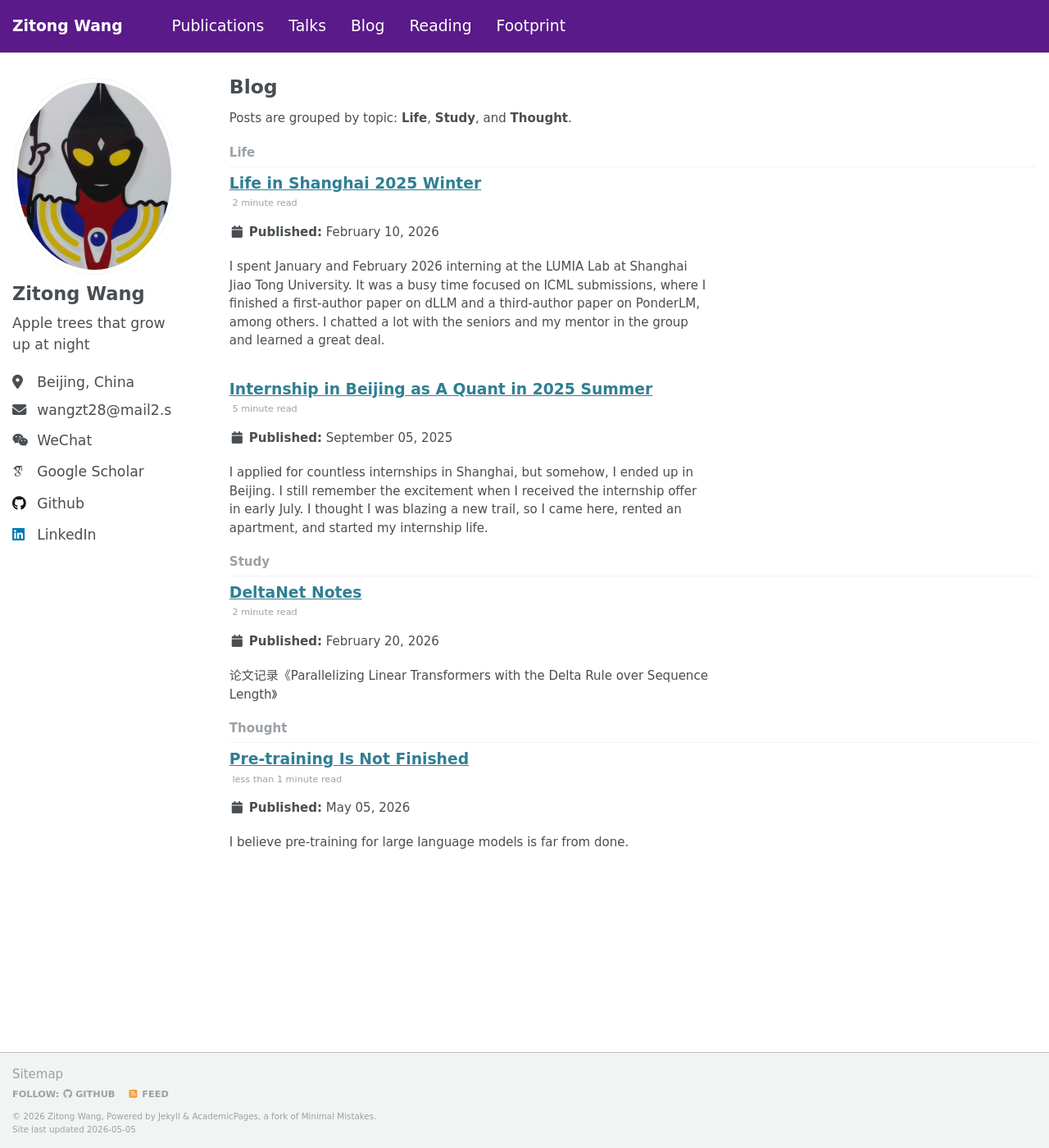
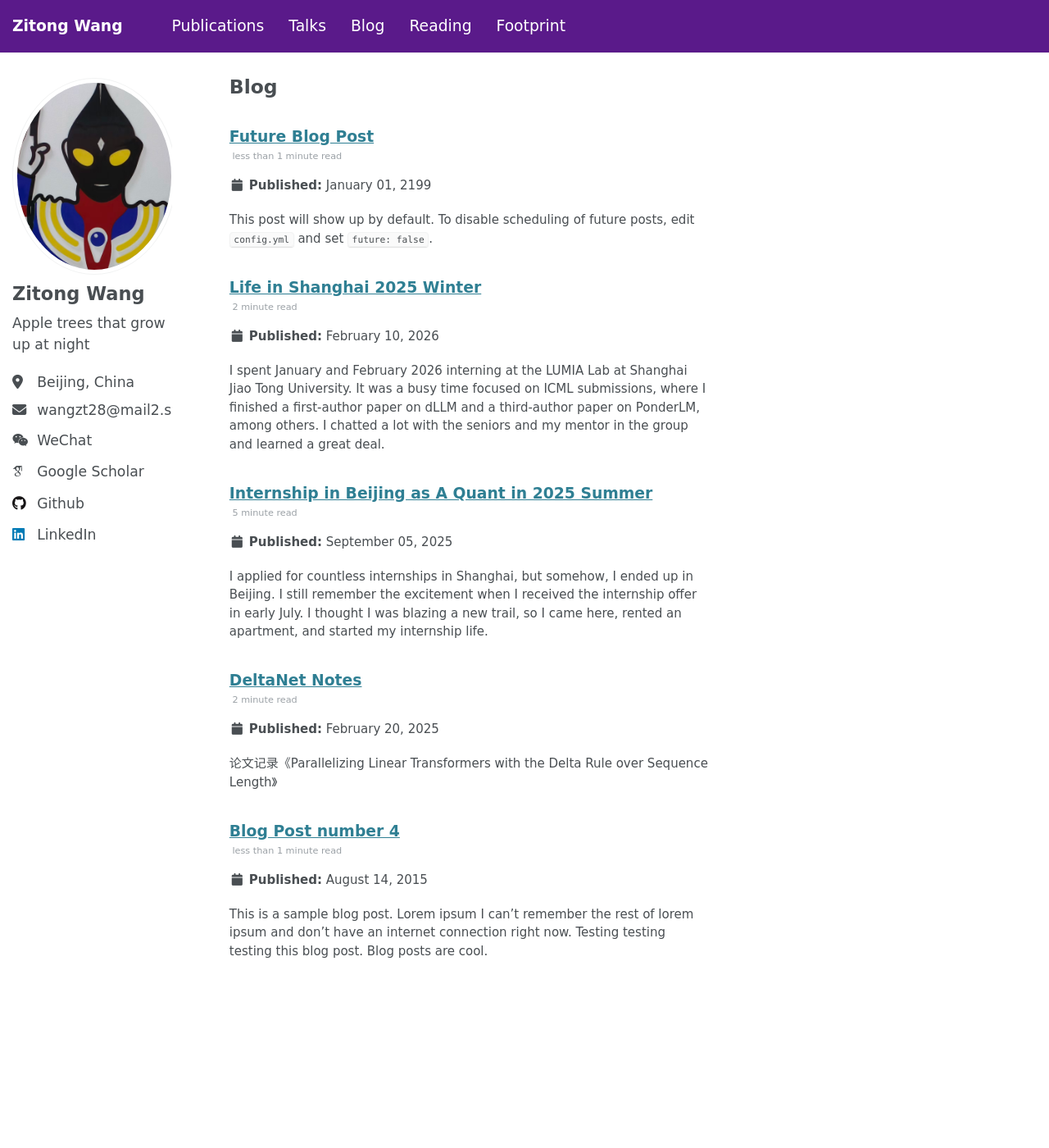
Before and after one commit to ZitongWang018/ZitongWang018.github.io, a Jekyll site: the page built from _pages/blog.html, in a window 1280 px wide and 1400 px high. Shown: the whole window at 82% size. Built offline with Jekyll 4.4.1, drawn with Linux system fonts in a browser that asks for light colours; some web fonts are replaced.

Commit message:
Blog: restore pre-category layout and posts (124c257); drop thought post; keep Shanghai 3&amp;1/2 escape

```diff
--- a/_pages/blog.html
+++ b/_pages/blog.html
@@ -7,28 +7,6 @@
 
 {% include base_path %}
 
-<p>Posts are grouped by topic: <strong>Life</strong>, <strong>Study</strong>, and <strong>Thought</strong>.</p>
-
-{% assign life_posts = site.categories['life'] | sort: 'date' | reverse %}
-{% if life_posts.size > 0 %}
-<h2 id="life" class="archive__subtitle">Life</h2>
-{% for post in life_posts %}
+{% for post in site.posts %}
   {% include archive-single.html %}
 {% endfor %}
-{% endif %}
-
-{% assign study_posts = site.categories['study'] | sort: 'date' | reverse %}
-{% if study_posts.size > 0 %}
-<h2 id="study" class="archive__subtitle">Study</h2>
-{% for post in study_posts %}
-  {% include archive-single.html %}
-{% endfor %}
-{% endif %}
-
-{% assign thought_posts = site.categories['thought'] | sort: 'date' | reverse %}
-{% if thought_posts.size > 0 %}
-<h2 id="thought" class="archive__subtitle">Thought</h2>
-{% for post in thought_posts %}
-  {% include archive-single.html %}
-{% endfor %}
-{% endif %}
--- a/_posts/2026-02-20-blogpost1.md
+++ b/_posts/2026-02-20-blogpost1.md
@@ -1,11 +1,9 @@
 ---
 title: 'DeltaNet Notes'
-date: 2026-02-20
+date: 2025-02-20
 permalink: /posts/20260220blogpost1/
-categories:
-  - study
 tags:
-  - technical
+  - techinal
 ---
 
 论文记录《Parallelizing Linear Transformers with the Delta Rule over Sequence Length》
--- a/_posts/2026-05-05-pretraining-is-not-over.md
+++ /dev/null
@@ -1,15 +0,0 @@
----
-title: 'Pre-training Is Not Finished'
-date: 2026-05-05
-permalink: /posts/20260505-pretraining-thought/
-categories:
-  - thought
-tags:
-  - LLM
----
-
-I believe pre-training for large language models is far from done.
-
-Many recent lines of work stress agent-style engineering and post-training. These can give clear gains on fixed tasks. Still, the abilities that matter most—taking in the world as it is and working with rich, messy reality—rest on large-scale pre-training with strong data and on changes deep inside the model. That means better core designs (moving past today’s standard Transformer recipe where needed), memory that works more like useful recall than a fixed trick, and ways to merge signals when the input type shifts.
-
-In multimodal settings and in vision–language–action stacks, strong ideas from LLMs can carry over to multimodal LLMs and to world models. If we get that hand-off right, we should see tighter alignment across modalities and more capable embodied systems—built on serious pre-training and architecture work, not only on thin layers on top.
--- /dev/null
+++ b/_posts/2199-01-01-future-post.md
@@ -0,0 +1,11 @@
+---
+title: 'Future Blog Post'
+date: 2199-01-01
+permalink: /posts/2012/08/blog-post-4/
+tags:
+  - cool posts
+  - category1
+  - category2
+---
+
+This post will show up by default. To disable scheduling of future posts, edit `config.yml` and set `future: false`.
```
Also changed, not shown: _posts/2015-08-14-blog-post-4.md (added, +20 -0 lines), _posts/2025-09-05-blogpost1.md (+0 -2 lines), _posts/2026-02-10-blogpost1.md (+0 -2 lines).
